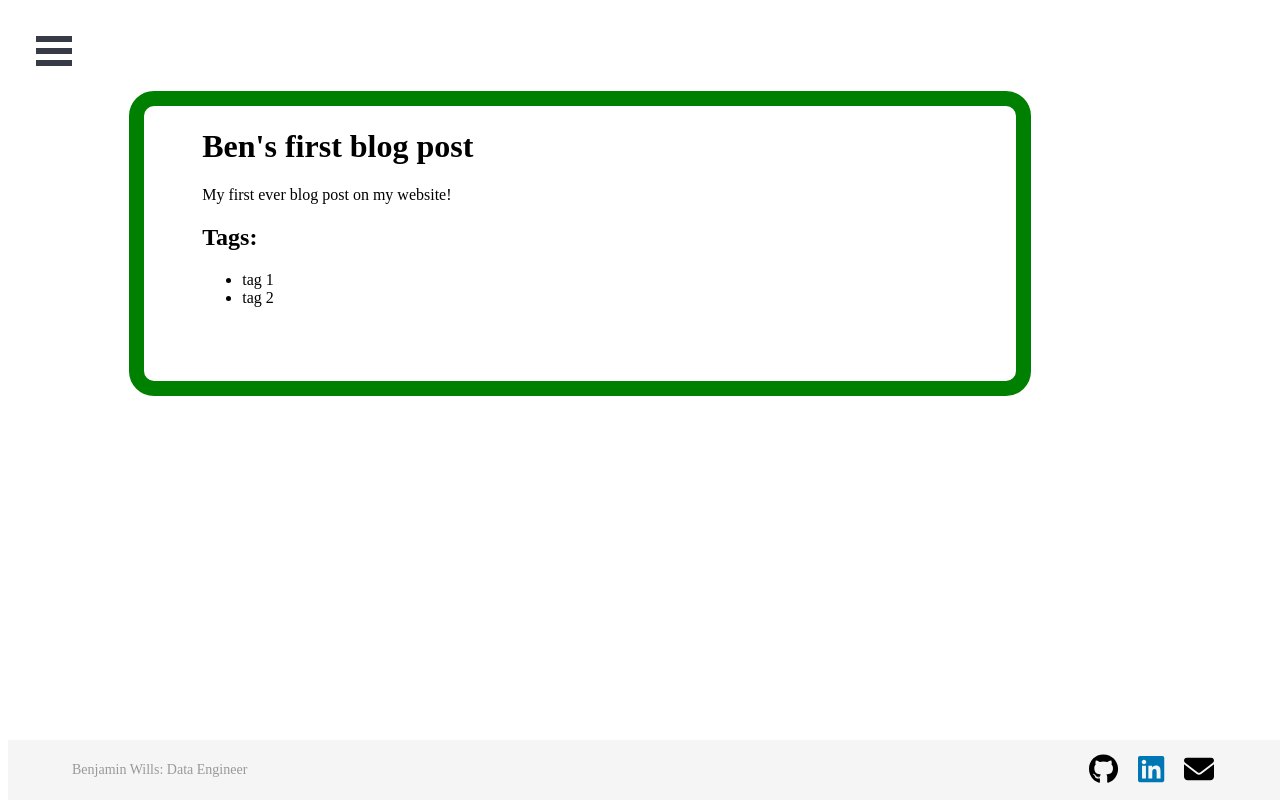
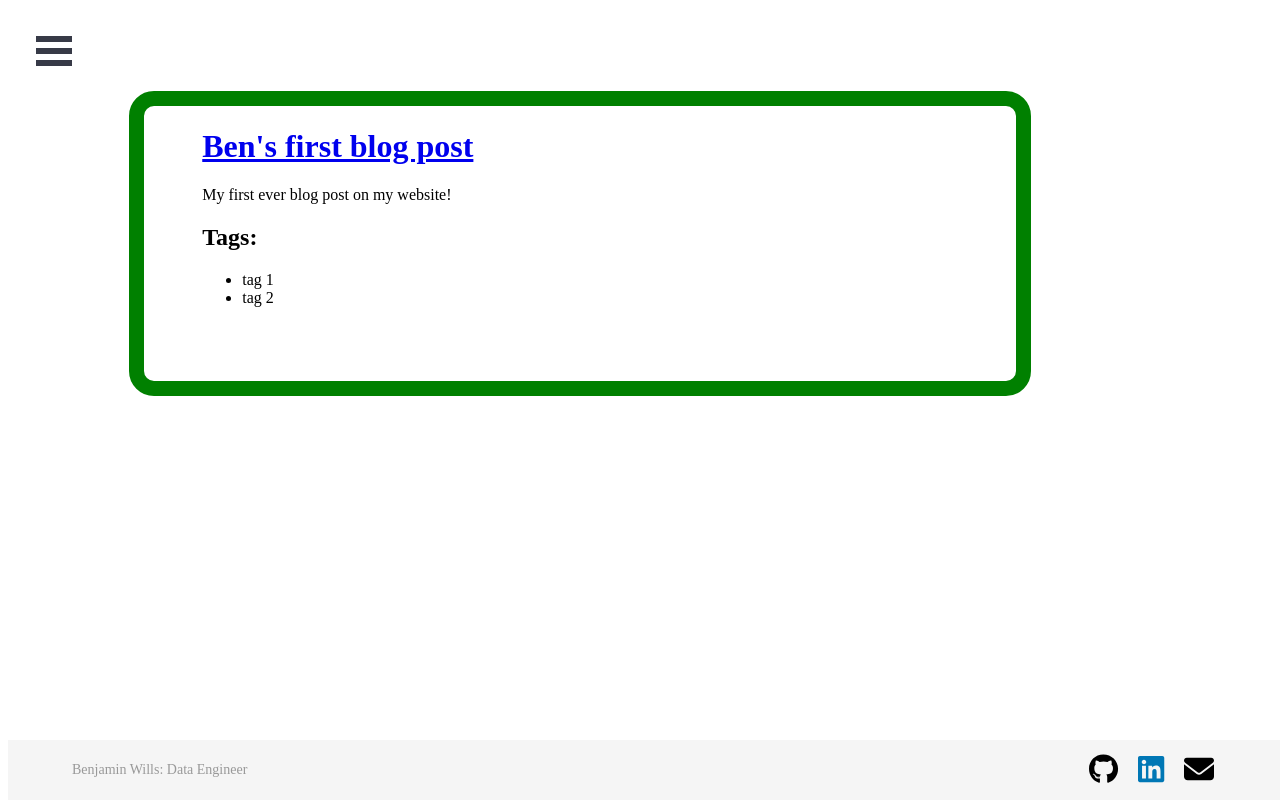
Before and after one commit to BenjaminWills/personal_website, a React (Create React App) app in the folder website/: page /personal_website/blog in a window 1280 px wide. Built offline with nearby package versions, Linux system fonts and the light colour scheme.

Commit message:
make header clickable using anchor tag

```diff
--- a/website/src/pages/blog/Blog.js
+++ b/website/src/pages/blog/Blog.js
@@ -4,7 +4,7 @@ import BlogContainer from './BlogComponents/BlogContainer/BlogContainer';
 
 function Blog() {
   return (
-    <div class='page-div'>
+    <div className='page-div'>
       <BlogContainer
         title = "Ben's first blog post"
         summary = "My first ever blog post on my website!"
@@ -12,6 +12,7 @@ function Blog() {
           {"name":"tag 1"},
           {"name":"tag 2"}
         ]}
+        href = "/personal_website/cv"
       />
     </div>
     )
--- a/website/src/pages/blog/BlogComponents/BlogContainer/BlogContainer.js
+++ b/website/src/pages/blog/BlogComponents/BlogContainer/BlogContainer.js
@@ -2,14 +2,16 @@ import React from 'react';
 import './BlogContainer.css';
 import { splitTagsToArray } from './utils';
 
+
 export default function BlogContainer({
     title = 'Title',
     summary = 'Summary',
-    tags = 'Tag'
+    tags = [{'name':'tagName'}],
+    href = 'location'
 }) {
   return (
     <div className = 'blog-container'>
-        <h1>{title}</h1>
+        <h1 ><a href={href}>{title}</a></h1>
         <p>{summary}</p>
         <h2>Tags:</h2>
         <ul>{splitTagsToArray(tags)}</ul>
--- a/website/src/pages/blog/BlogComponents/BlogContainer/utils.js
+++ b/website/src/pages/blog/BlogComponents/BlogContainer/utils.js
@@ -1,6 +1,6 @@
 export function splitTagsToArray(tags){
-    // Split the tags by commas
+    // Create an array of tags from the objects passed
     const tagList = tags.map(
-        tag => <li>{tag.name}</li>)
+        tag => <li key={tag.name}>{tag.name}</li>)
     return tagList
 }
```
